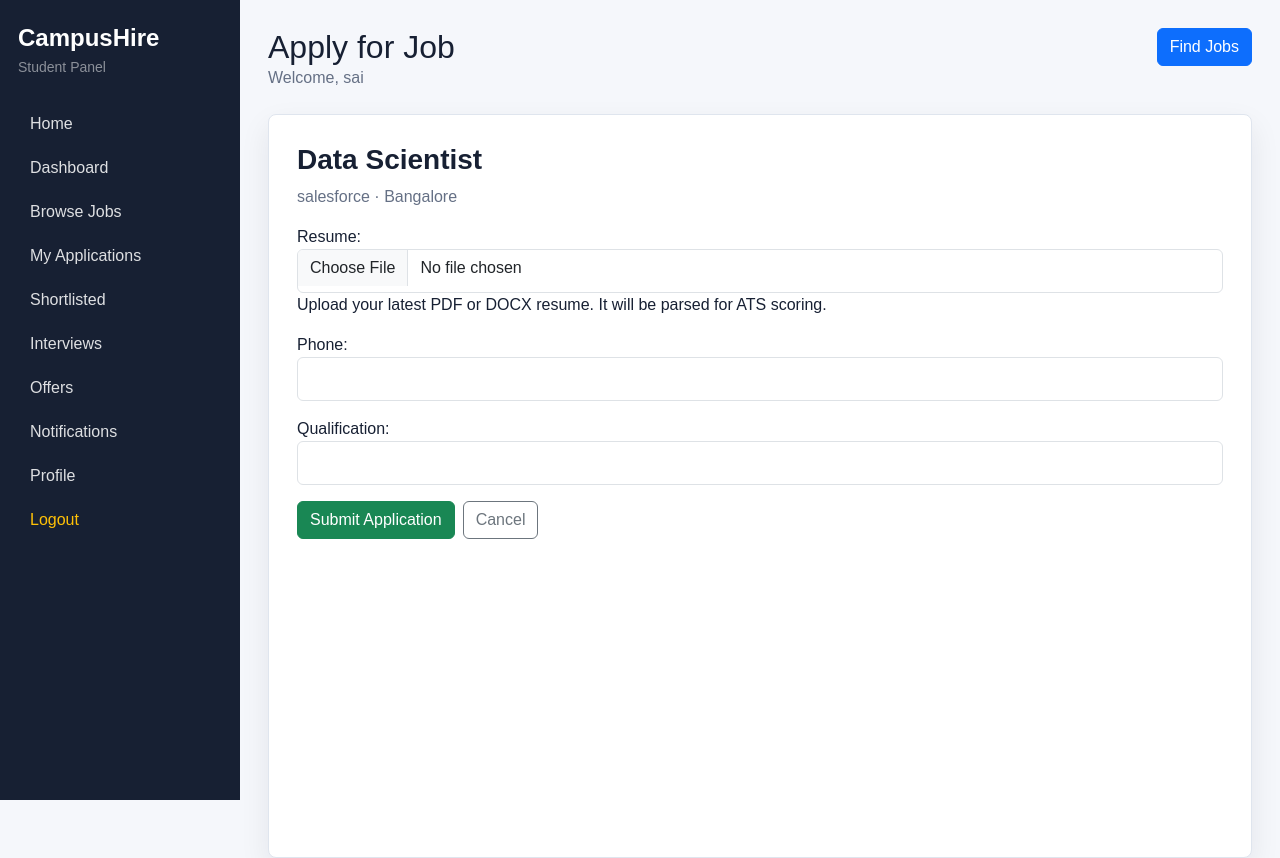
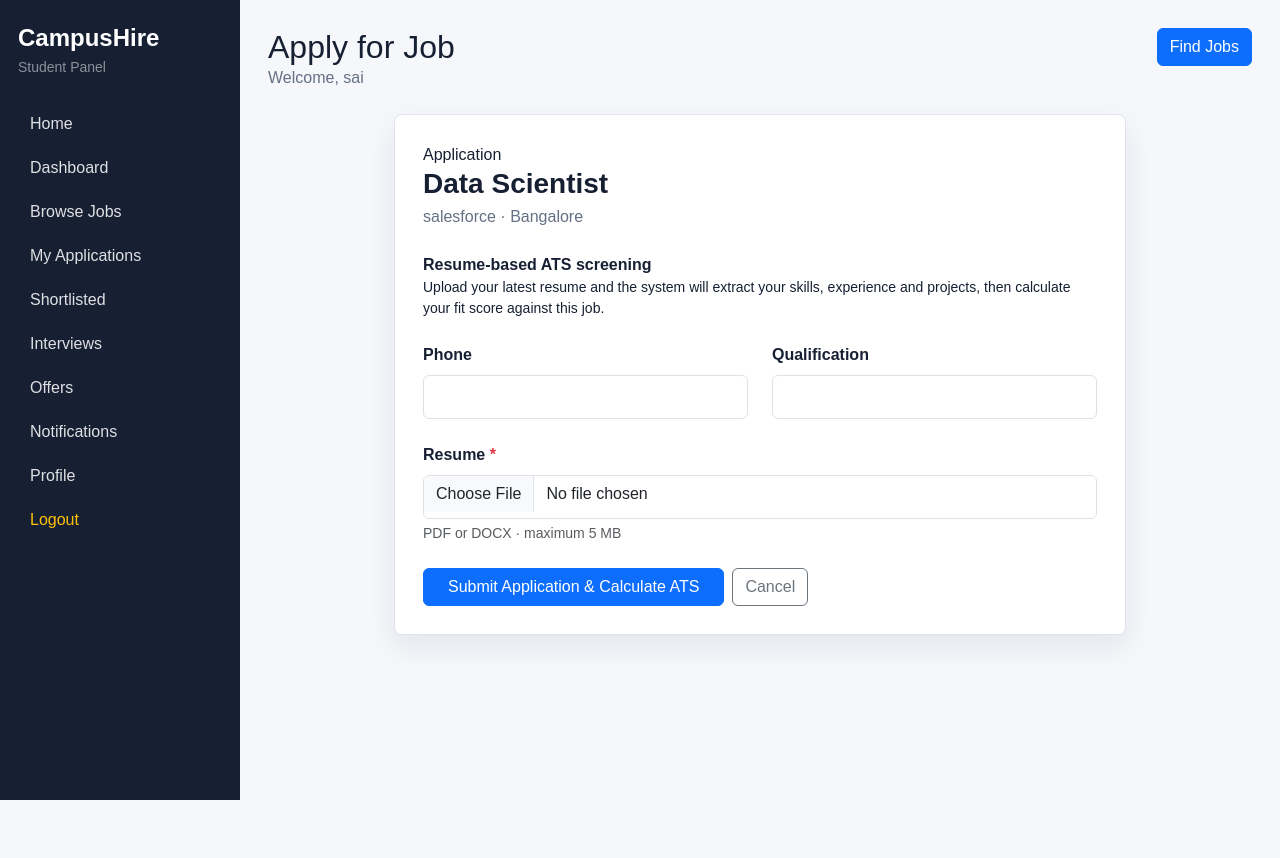
Before and after one commit to hemalatha-singaram/job-portal, a Django app: page /candidate/apply/2/ in a window 1280 px wide. After the commit the page ends 800 px from the top, so only its background shows below. Run offline with Django 5.2, Linux system fonts and the light colour scheme; a user stored in the database is signed in; data comes from the database, SQL or seed files in the repository; data that the repository does not hold is empty.

Commit message:
Redesign application page around resume upload

```diff
--- a/candidate/templates/candidate/apply_job.html
+++ b/candidate/templates/candidate/apply_job.html
@@ -3,16 +3,45 @@
 {% block page_title %}Apply for Job{% endblock %}
 
 {% block content %}
-<div class="portal-card">
-    <h3 class="fw-bold">{{ job.title }}</h3>
-    <p class="text-muted-soft">{{ job.company }} · {{ job.location }}</p>
-    <form method="POST">
-        {% csrf_token %}
-        {{ form.as_p }}
-        <div class="d-flex gap-2">
-            <button class="btn btn-success">Submit Application</button>
-            <a href="{% url 'candidate_jobs' %}" class="btn btn-outline-secondary">Cancel</a>
+<div class="row justify-content-center">
+    <div class="col-xl-9">
+        <div class="portal-card">
+            <div class="mb-4">
+                <span class="eyebrow">Application</span>
+                <h3 class="fw-bold mb-1">{{ job.title }}</h3>
+                <p class="text-muted-soft mb-0">{{ job.company }} · {{ job.location }}</p>
+            </div>
+
+            <div class="application-note mb-4">
+                <strong>Resume-based ATS screening</strong>
+                <p class="mb-0 small">Upload your latest resume and the system will extract your skills, experience and projects, then calculate your fit score against this job.</p>
+            </div>
+
+            <form method="POST" enctype="multipart/form-data">
+                {% csrf_token %}
+                <div class="row g-4">
+                    <div class="col-md-6">
+                        <label class="form-label fw-semibold">Phone</label>
+                        {{ form.phone }}
+                    </div>
+                    <div class="col-md-6">
+                        <label class="form-label fw-semibold">Qualification</label>
+                        {{ form.qualification }}
+                    </div>
+                    <div class="col-12">
+                        <label class="form-label fw-semibold">Resume <span class="text-danger">*</span></label>
+                        {{ form.resume }}
+                        <div class="form-text">PDF or DOCX · maximum 5 MB</div>
+                        {% if form.resume.errors %}<div class="text-danger small mt-1">{{ form.resume.errors }}</div>{% endif %}
+                    </div>
+                </div>
+
+                <div class="d-flex gap-2 mt-4">
+                    <button class="btn btn-primary px-4">Submit Application & Calculate ATS</button>
+                    <a href="{% url 'candidate_job_detail' job.id %}" class="btn btn-outline-secondary">Cancel</a>
+                </div>
+            </form>
         </div>
-    </form>
+    </div>
 </div>
 {% endblock %}
```
